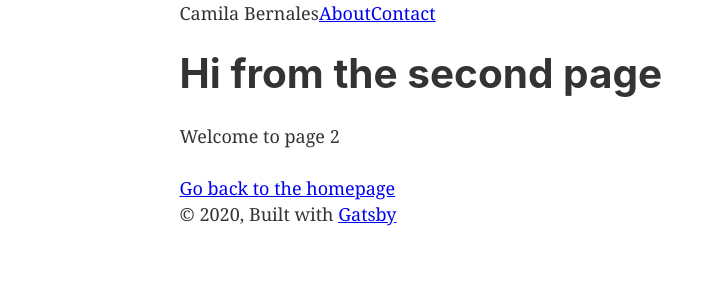
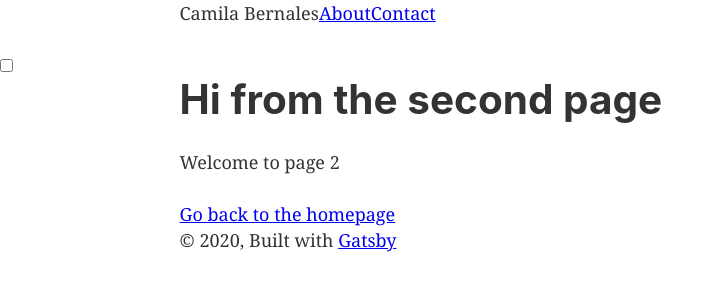
Before and after one commit to CamilaBernales/portfolioGatsby, a Gatsby site: page /page-2 in a window 1280 px wide. Shown: the whole page, without its empty margins (0-724 px from the left). Built offline with nearby package versions, Linux system fonts and the light colour scheme; Gatsby itself is replaced by a stand-in of ours.

Commit message:
dark theme not ready yet

```diff
--- /dev/null
+++ b/src/components/index.css
@@ -0,0 +1,11 @@
+/* Variables de color si el tema es nulo o light */
+body {
+    color: #333333;
+    background-color: #fff;
+  }
+
+  /* Variables de color si el tema es dark */
+  body[data-theme="dark"] {
+    color: #fff;
+    background-color: #282c34;
+  }
--- a/src/components/layout.js
+++ b/src/components/layout.js
@@ -5,27 +5,40 @@
  * See: https://www.gatsbyjs.org/docs/use-static-query/
  */
 
-import React from "react"
+import React, { useState, useEffect } from "react"
 import PropTypes from "prop-types"
 import { useStaticQuery, graphql } from "gatsby"
-
 import Header from "./header"
 import "./layout.css"
+import "./index.css"
 
 const Layout = ({ children }) => {
-  const data = useStaticQuery(graphql`
-    query SiteTitleQuery {
-      site {
-        siteMetadata {
-          title
-        }
-      }
+  const [checked, setChecked] = useState(
+    localStorage.getItem("theme") === "dark" ? true : false
+  )
+  useEffect(() => {
+    document
+      .getElementsByTagName("body")[0]
+      .setAttribute("data-theme", localStorage.getItem("theme"))
+  }, [checked])
+  const toggleThemeChange = () => {
+    if (checked === false) {
+      localStorage.setItem("theme", "dark")
+      setChecked(true)
+    } else {
+      localStorage.setItem("theme", "light")
+      setChecked(false)
     }
-  `)
-
+  }
   return (
     <>
-      <Header/>
+      <Header />
+      <input
+        type="checkbox"
+        defaultChecked={checked}
+        onChange={() => toggleThemeChange()}
+      />
+
       <div
         style={{
           margin: `0 auto`,
```
